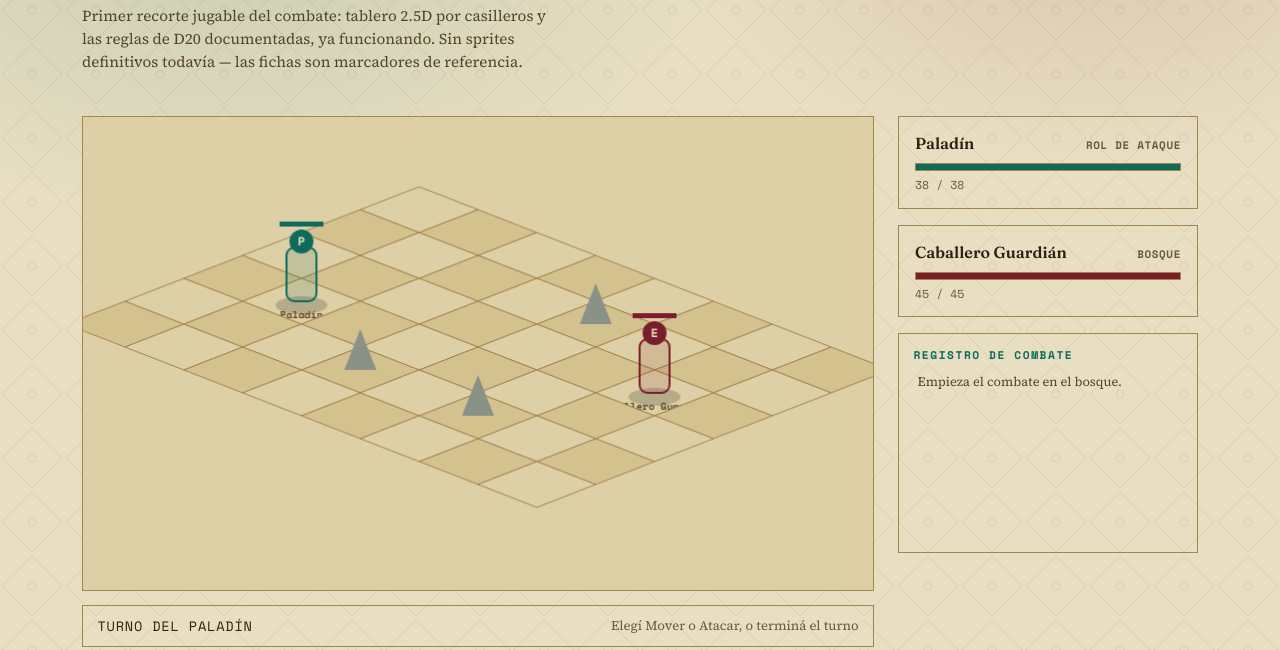
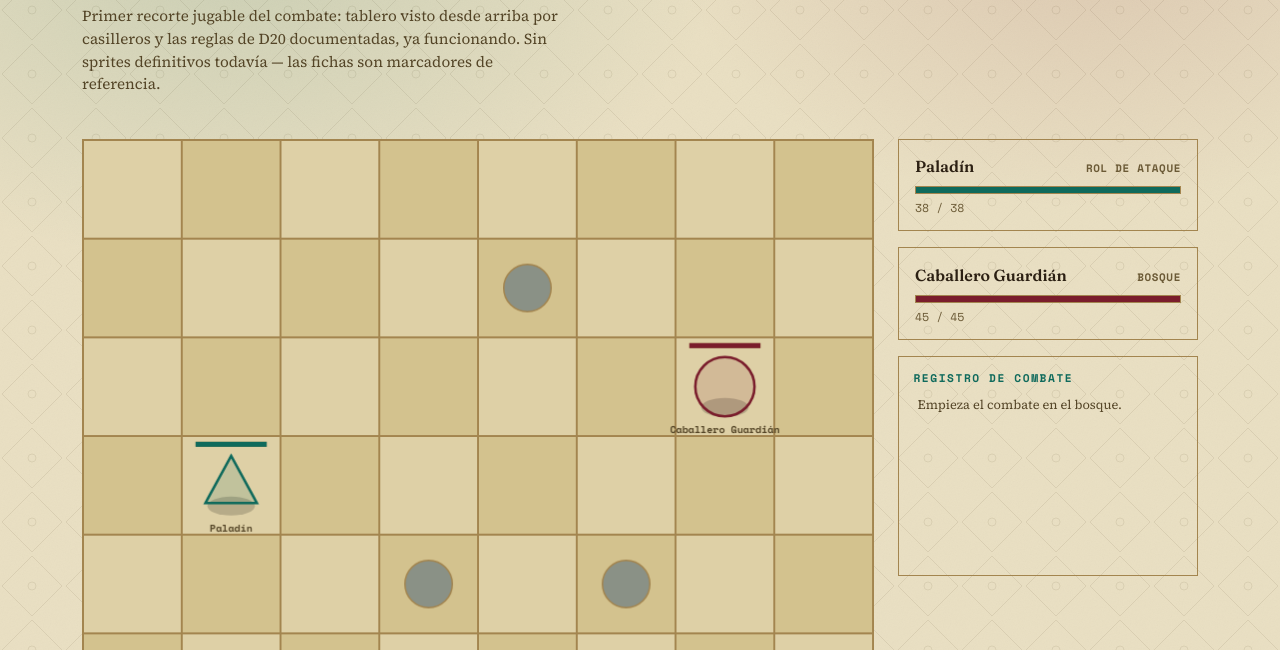
Before and after one commit to AyrtonDeoliveira/teracia-web, a plain HTML site: page mvp/index.html in a window 1280 px wide. Shown: the part 150-800 px from the top of the page. Drawn offline with nearby package versions, Linux system fonts and the light colour scheme.

Commit message:
Volver el tablero del MVP a vista cenital, sin proyeccion isometrica
Reemplaza la grilla en diamante 2.5D por una grilla ortogonal
vista desde arriba, como se habia definido originalmente. Las
fichas pasan a ser un triangulo (jugador) y un circulo (enemigo),
en linea con el icono que ya se usaba en el resto de la pagina.
Se ajusta el aspect-ratio del marco a 4:3 para que la grilla de
8x6 entre sin espacios muertos.

```diff
--- a/mvp/index.html
+++ b/mvp/index.html
@@ -3,7 +3,7 @@
 <head>
 <meta charset="utf-8">
 <title>Teracia — MVP de combate</title>
-<meta name="description" content="Prototipo jugable del combate táctico de Teracia: tablero 2.5D por casilleros y reglas de D20 reales.">
+<meta name="description" content="Prototipo jugable del combate táctico de Teracia: tablero visto desde arriba por casilleros y reglas de D20 reales.">
 <meta name="viewport" content="width=device-width, initial-scale=1">
 <link rel="preconnect" href="https://fonts.googleapis.com">
 <link rel="preconnect" href="https://fonts.gstatic.com" crossorigin>
@@ -99,7 +99,7 @@
   .board-col{ display:flex; flex-direction:column; gap:0.9rem; }
   .board-frame{
     position:relative; border:1px solid var(--line); background:var(--bg-raised);
-    aspect-ratio:5/3; width:100%; overflow:hidden;
+    aspect-ratio:4/3; width:100%; overflow:hidden;
   }
   canvas{ display:block; width:100%; height:100%; }
 
@@ -200,7 +200,7 @@
   <div class="titlebar">
     <div class="eyebrow">MVP jugable</div>
     <h1>Encuentro I — El bosque</h1>
-    <p>Primer recorte jugable del combate: tablero 2.5D por casilleros y las reglas de D20 documentadas, ya funcionando. Sin sprites definitivos todavía — las fichas son marcadores de referencia.</p>
+    <p>Primer recorte jugable del combate: tablero visto desde arriba por casilleros y las reglas de D20 documentadas, ya funcionando. Sin sprites definitivos todavía — las fichas son marcadores de referencia.</p>
   </div>
 
   <div class="board-col">
@@ -272,35 +272,25 @@
   window.matchMedia('(prefers-color-scheme: dark)').addEventListener('change', function(){ T = readTokens(); });
   var reduceMotion = window.matchMedia('(prefers-reduced-motion: reduce)').matches;
 
-  /* ---------- grid / iso projection ---------- */
+  /* ---------- grid / top-down projection ---------- */
   var COLS = 8, ROWS = 6;
-  var TILE_W = 118, TILE_H = 46;
+  var TILE = 64;
   var obstacles = [ {c:4,r:1}, {c:3,r:4}, {c:5,r:4} ];
 
   function isObstacle(c,r){ return obstacles.some(function(o){ return o.c===c && o.r===r; }); }
   function inBounds(c,r){ return c>=0 && c<COLS && r>=0 && r<ROWS; }
 
-  var originX = 0, originY = 70;
-  function computeOrigin(canvasW){
-    var minX = Infinity, maxX = -Infinity;
-    for (var c=0;c<COLS;c++){
-      for (var r=0;r<ROWS;r++){
-        var x = (c-r)*(TILE_W/2);
-        if (x<minX) minX = x;
-        if (x>maxX) maxX = x;
-      }
-    }
-    originX = canvasW/2 - (minX+maxX)/2;
+  var originX = 0, originY = 0;
+  function computeOrigin(canvasW, canvasH){
+    TILE = Math.floor(Math.min(canvasW/COLS, canvasH/ROWS));
+    originX = (canvasW - TILE*COLS)/2;
+    originY = (canvasH - TILE*ROWS)/2;
   }
   function tileScreen(c,r){
-    return { x: originX + (c-r)*(TILE_W/2), y: originY + (c+r)*(TILE_H/2) };
+    return { x: originX + c*TILE + TILE/2, y: originY + r*TILE + TILE/2 };
   }
   function screenToTile(x,y){
-    var a = (x-originX)/(TILE_W/2);
-    var b = (y-originY)/(TILE_H/2);
-    var c = Math.round((a+b)/2);
-    var r = Math.round((b-a)/2);
-    return {c:c, r:r};
+    return { c: Math.floor((x-originX)/TILE), r: Math.floor((y-originY)/TILE) };
   }
 
   /* ---------- dice ---------- */
@@ -605,7 +595,7 @@
     canvas.width = rect.width*dpr;
     canvas.height = rect.height*dpr;
     ctx.setTransform(dpr,0,0,dpr,0,0);
-    computeOrigin(rect.width);
+    computeOrigin(rect.width, rect.height);
   }
   window.addEventListener('resize', resizeCanvas);
 
@@ -636,17 +626,6 @@
   });
 
   /* ---------- rendering ---------- */
-  function drawDiamond(cx, cy, w, h, fill, stroke, lineW){
-    ctx.beginPath();
-    ctx.moveTo(cx, cy);
-    ctx.lineTo(cx+w/2, cy+h/2);
-    ctx.lineTo(cx, cy+h);
-    ctx.lineTo(cx-w/2, cy+h/2);
-    ctx.closePath();
-    if (fill){ ctx.fillStyle = fill; ctx.fill(); }
-    if (stroke){ ctx.lineWidth = lineW||1; ctx.strokeStyle = stroke; ctx.stroke(); }
-  }
-
   function drawBackground(w,h){
     ctx.fillStyle = T.bgRaised;
     ctx.fillRect(0,0,w,h);
@@ -666,22 +645,13 @@
       else animT = Math.min(1, t);
     }
 
-    // build draw list: tiles then units, sorted by depth
-    var items = [];
     for (var c=0;c<COLS;c++){
       for (var r=0;r<ROWS;r++){
-        items.push({type:'tile', c:c, r:r, depth:(c+r)});
+        drawTile(c,r);
       }
     }
-    if (player.alive) items.push({type:'unit', unit:player, depth:(player.c+player.r)+0.5});
-    if (enemy.alive) items.push({type:'unit', unit:enemy, depth:(enemy.c+enemy.r)+0.5});
-    items.sort(function(a,b){ return a.depth-b.depth; });
-
-    for (var i=0;i<items.length;i++){
-      var it = items[i];
-      if (it.type==='tile') drawTile(it.c, it.r);
-      else drawUnit(it.unit, animT);
-    }
+    if (player.alive) drawUnit(player, animT);
+    if (enemy.alive) drawUnit(enemy, animT);
   }
 
   function tileFill(c,r){
@@ -695,20 +665,27 @@
 
   function drawTile(c,r){
     var p = tileScreen(c,r);
+    var x0 = p.x-TILE/2, y0 = p.y-TILE/2;
     var fill = tileFill(c,r);
     var isReach = state.reachable.some(function(t){ return t.c===c && t.r===r; });
     var isAtk = state.attackable.some(function(t){ return t.c===c && t.r===r; });
     var stroke = (isReach||isAtk) ? (isAtk?T.vino:T.celeste) : T.line;
-    drawDiamond(p.x, p.y, TILE_W, TILE_H, fill, stroke, (isReach||isAtk)?1.6:1);
+
+    ctx.fillStyle = fill;
+    ctx.fillRect(x0, y0, TILE, TILE);
+    ctx.lineWidth = (isReach||isAtk) ? 1.6 : 1;
+    ctx.strokeStyle = stroke;
+    ctx.strokeRect(x0+0.5, y0+0.5, TILE-1, TILE-1);
 
     if (isObstacle(c,r)){
       ctx.fillStyle = T.tree;
       ctx.beginPath();
-      ctx.moveTo(p.x, p.y-18);
-      ctx.lineTo(p.x+16, p.y+TILE_H/2);
-      ctx.lineTo(p.x-16, p.y+TILE_H/2);
-      ctx.closePath();
+      ctx.arc(p.x, p.y, TILE*0.24, 0, Math.PI*2);
       ctx.fill();
+      ctx.fillStyle = T.line;
+      ctx.beginPath();
+      ctx.arc(p.x, p.y, TILE*0.24, 0, Math.PI*2);
+      ctx.lineWidth = 1.5; ctx.strokeStyle = T.line; ctx.stroke();
     }
   }
 
@@ -723,60 +700,49 @@
     } else {
       pos = tileScreen(unit.c, unit.r);
     }
-    var baseX = pos.x, baseY = pos.y + TILE_H/2;
+    var cx = pos.x, cy = pos.y;
     var isPlayer = unit.side==='player';
     var main = isPlayer ? T.celeste : T.vino;
     var soft = isPlayer ? T.celesteSoft : T.vinoSoft;
+    var rad = TILE*0.3;
 
-    // shadow
+    // ground shadow
     ctx.fillStyle = 'rgba(0,0,0,0.18)';
     ctx.beginPath();
-    ctx.ellipse(baseX, baseY+4, 26, 9, 0, 0, Math.PI*2);
+    ctx.ellipse(cx, cy+rad*0.7, rad*0.8, rad*0.32, 0, 0, Math.PI*2);
     ctx.fill();
 
-    // body
-    var bodyH = 54, bodyW = 30;
     ctx.fillStyle = soft;
-    roundRect(baseX-bodyW/2, baseY-bodyH, bodyW, bodyH, 8);
+    ctx.lineWidth = 2.5;
+    ctx.strokeStyle = main;
+    ctx.beginPath();
+    if (isPlayer){
+      // seen from above: a facing marker (triangle)
+      ctx.moveTo(cx, cy-rad);
+      ctx.lineTo(cx+rad*0.87, cy+rad*0.6);
+      ctx.lineTo(cx-rad*0.87, cy+rad*0.6);
+      ctx.closePath();
+    } else {
+      ctx.arc(cx, cy, rad, 0, Math.PI*2);
+    }
     ctx.fill();
-    ctx.lineWidth = 2;
-    ctx.strokeStyle = main;
-    roundRect(baseX-bodyW/2, baseY-bodyH, bodyW, bodyH, 8);
     ctx.stroke();
 
-    // head / glyph
+    // hp bar
+    var hpW = TILE*0.72;
+    var hpPct = Math.max(0, unit.hp/unit.maxHp);
+    var hpY = cy - rad - 14;
+    ctx.fillStyle = T.line;
+    ctx.fillRect(cx-hpW/2, hpY, hpW, 5);
     ctx.fillStyle = main;
-    ctx.beginPath();
-    ctx.arc(baseX, baseY-bodyH-6, 12, 0, Math.PI*2);
-    ctx.fill();
-    ctx.fillStyle = T.bg;
-    ctx.font = '700 12px "Space Mono", monospace';
-    ctx.textAlign = 'center';
-    ctx.textBaseline = 'middle';
-    ctx.fillText(isPlayer ? 'P' : 'E', baseX, baseY-bodyH-5);
-
-    // hp bar
-    var hpW = 44;
-    var hpPct = Math.max(0, unit.hp/unit.maxHp);
-    ctx.fillStyle = T.line;
-    ctx.fillRect(baseX-hpW/2, baseY-bodyH-26, hpW, 5);
-    ctx.fillStyle = main;
-    ctx.fillRect(baseX-hpW/2, baseY-bodyH-26, hpW*hpPct, 5);
+    ctx.fillRect(cx-hpW/2, hpY, hpW*hpPct, 5);
 
     // name label
     ctx.fillStyle = T.inkSoft;
     ctx.font = '700 10px "Space Mono", monospace';
-    ctx.fillText(unit.name, baseX, baseY+14);
-  }
-
-  function roundRect(x,y,w,h,rad){
-    ctx.beginPath();
-    ctx.moveTo(x+rad,y);
-    ctx.arcTo(x+w,y,x+w,y+h,rad);
-    ctx.arcTo(x+w,y+h,x,y+h,rad);
-    ctx.arcTo(x,y+h,x,y,rad);
-    ctx.arcTo(x,y,x+w,y,rad);
-    ctx.closePath();
+    ctx.textAlign = 'center';
+    ctx.textBaseline = 'middle';
+    ctx.fillText(unit.name, cx, cy+rad+14);
   }
 
   function loop(now){
```
Also changed, not shown: pagina-teracia/index.html (+1 -1 lines).
